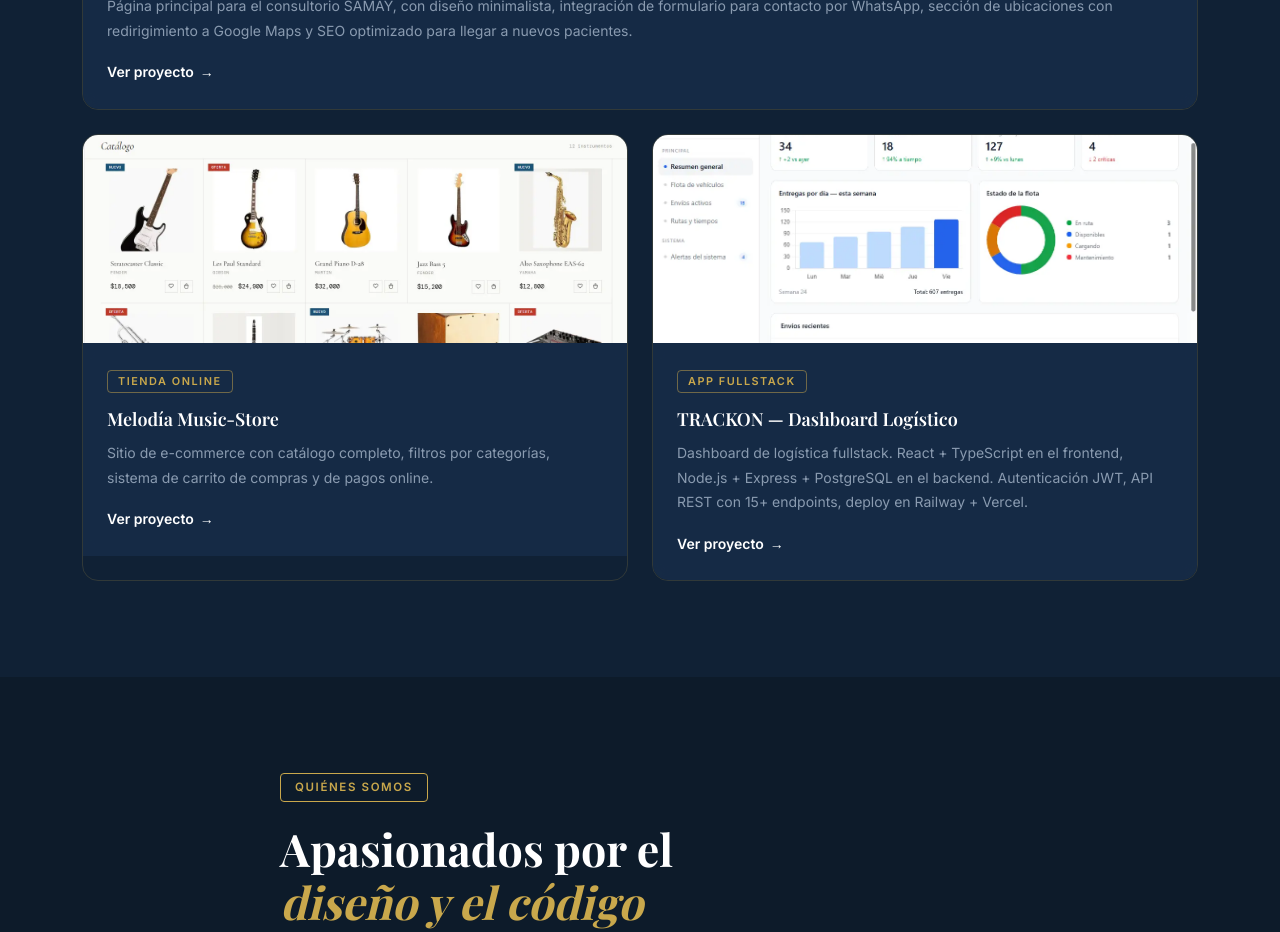
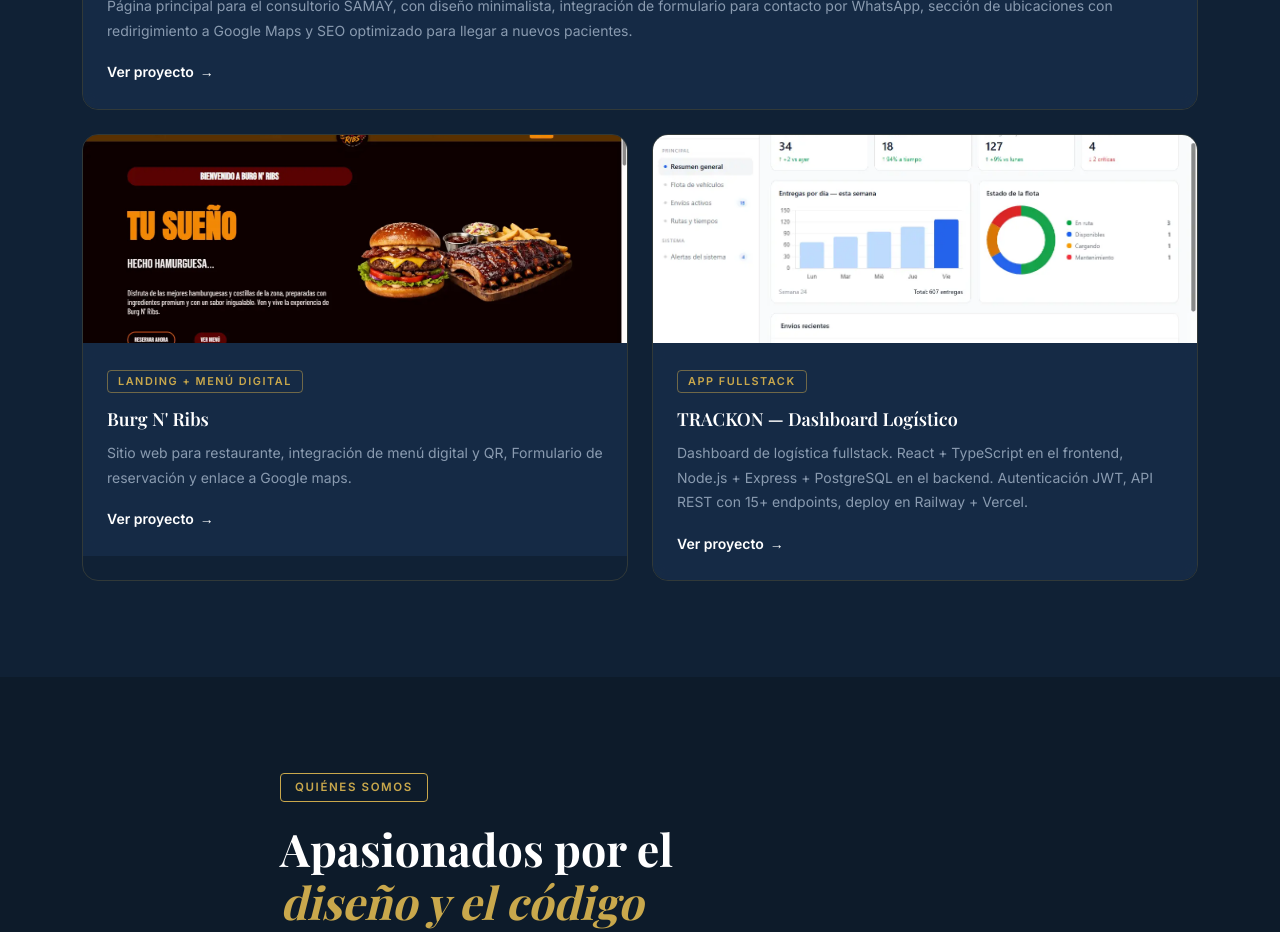
Before and after one commit to aldayr935-ux/aldacode, a Next.js app: page / in a window 1280 px wide. Shown: the part 2560-3492 px from the top of the page. Built offline with nearby package versions, Linux system fonts and the light colour scheme.

Commit message:
new portfolio item

```diff
--- a/src/app/globals.css
+++ b/src/app/globals.css
@@ -124,7 +124,7 @@
 
 /* Portfolio images */
 .portfolio-img--1 { background-image: url('/img/samay.webp'); }
-.portfolio-img--2 { background-image: url('/img/melodia.webp'); }
+.portfolio-img--2 { background-image: url('/img/burgnribs.webp'); }
 .portfolio-img--3 { background-image: url('/img/trackon.webp'); }
 
 .hero-bg {
--- a/src/data/portfolio.ts
+++ b/src/data/portfolio.ts
@@ -11,11 +11,11 @@
     wide: true,
   },
   {
-    id: "melodia",
-    tag: "Tienda Online",
-    title: "Melodía Music-Store",
-    desc: "Sitio de e-commerce con catálogo completo, filtros por categorías, sistema de carrito de compras y de pagos online.",
-    href: "https://melodia-music-store.vercel.app/",
+    id: "burg n' ribs",
+    tag: "Landing + menú digital",
+    title: "Burg N' Ribs",
+    desc: "Sitio web para restaurante, integración de menú digital y QR, Formulario de reservación y enlace a Google maps.",
+    href: "https://burgnribs.netlify.app",
     imgClass: "portfolio-img--2",
   },
   {
```
Also changed, not shown: public/img/burgnribs.webp (added).
